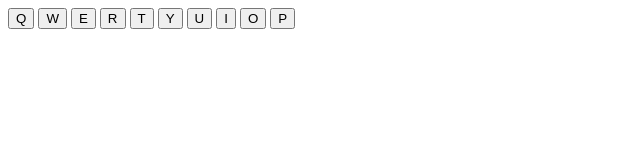
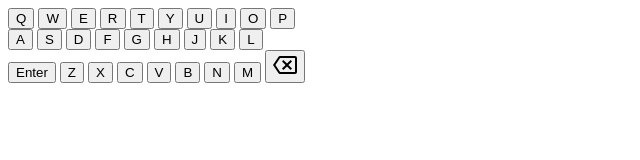
Before and after one commit to Linh777GKOG/Wordle_clone_2.0, a plain HTML site: page index.html in a window 1280 px wide. Shown: the whole page, without its empty margins (0-640 px from the left). Drawn offline with Linux system fonts and the light colour scheme.

Commit message:
push html code

```diff
--- a/index.html
+++ b/index.html
@@ -54,6 +54,37 @@
       <button class="key" data-key="O">O</button>
       <button class="key" data-key="P">P</button>
       <div class="space"></div>
+      <button class="key" data-key="A">A</button>
+      <button class="key" data-key="S">S</button>
+      <button class="key" data-key="D">D</button>
+      <button class="key" data-key="F">F</button>
+      <button class="key" data-key="G">G</button>
+      <button class="key" data-key="H">H</button>
+      <button class="key" data-key="J">J</button>
+      <button class="key" data-key="K">K</button>
+      <button class="key" data-key="L">L</button>
+      <div class="space"></div>
+      <button data-enter class="key large">Enter</button>
+      <button class="key" data-key="Z">Z</button>
+      <button class="key" data-key="X">X</button>
+      <button class="key" data-key="C">C</button>
+      <button class="key" data-key="V">V</button>
+      <button class="key" data-key="B">B</button>
+      <button class="key" data-key="N">N</button>
+      <button class="key" data-key="M">M</button>
+      <button data-delete class="key large">
+        <svg
+          xmlns="http://www.w3.org/2000/svg"
+          height="24"
+          viewBox="0 0 24 24"
+          width="24"
+        >
+          <path
+            fill="var(--color-tone-1)"
+            d="M22 3H7c-.69 0-1.23.35-1.59.88L0 12l5.41 8.11c.36.53.9.89 1.59.89h15c1.1 0 2-.9 2-2V5c0-1.1-.9-2-2-2zm0 16H7.07L2.4 12l4.66-7H22v14zm-11.59-2L14 13.41 17.59 17 19 15.59 15.41 12 19 8.41 17.59 7 14 10.59 10.41 7 9 8.41 12.59 12 9 15.59z"
+          ></path>
+        </svg>
+      </button>
     </div>
   </body>
 </html>
```
